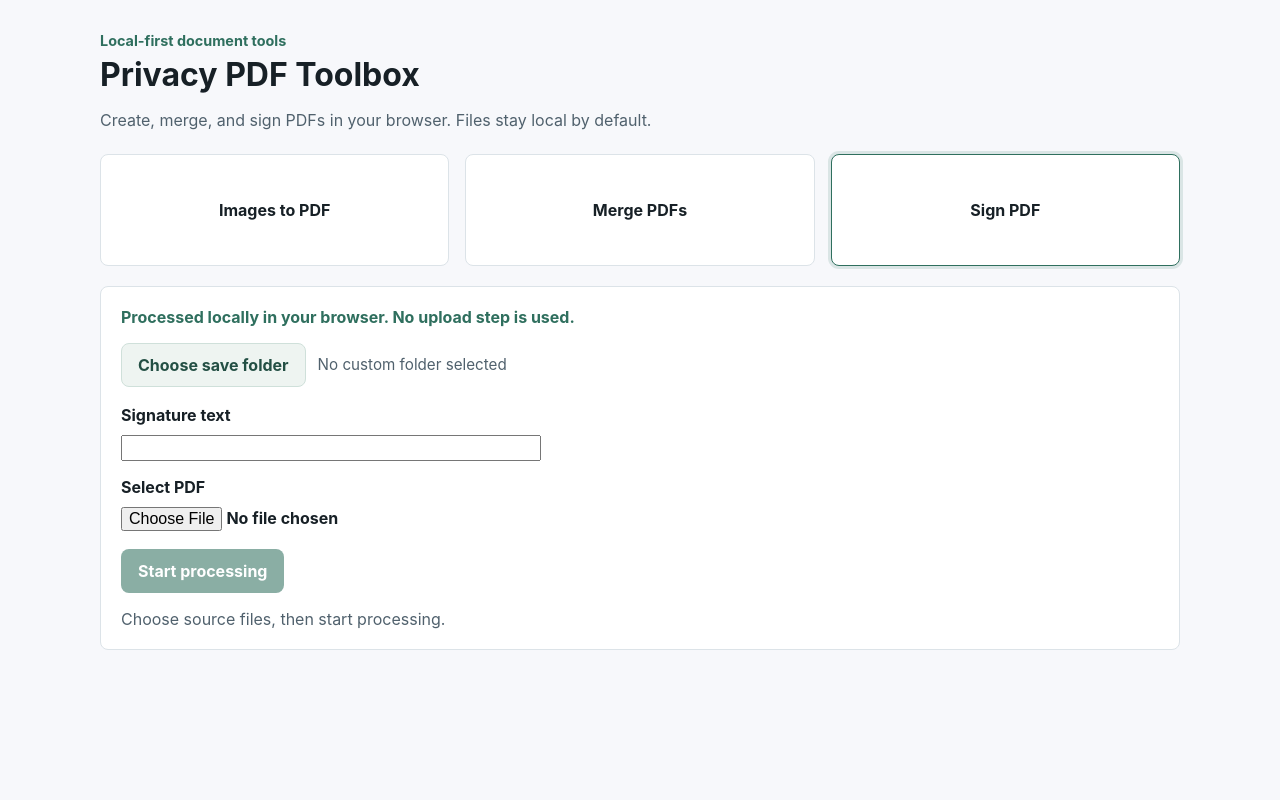
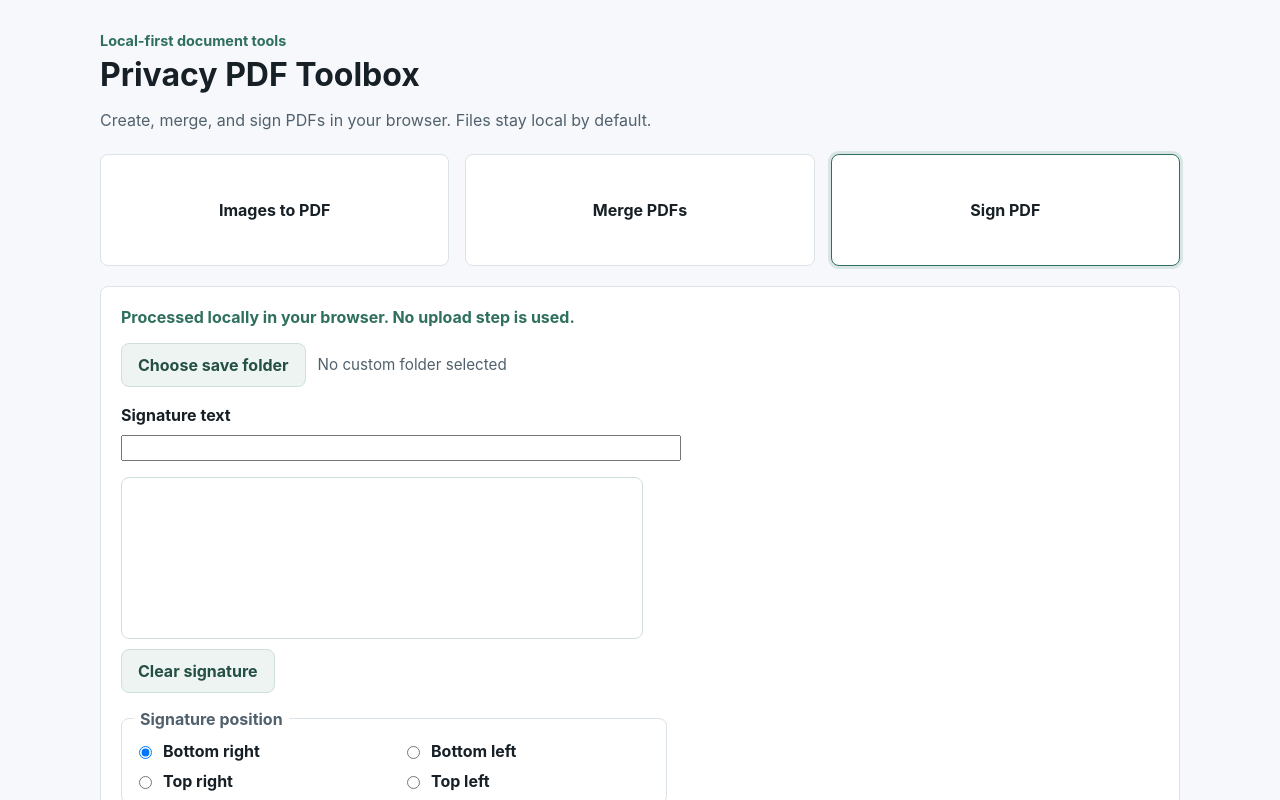
Before and after one commit to lordjun/app-builder, a React (Vite) app in the folder apps/privacy-first-pdf-toolbox/: page / in a window 1280 px wide. Both pictures are taken after a click on the button "Sign PDF". Shown: the top 800 px of the page. Built offline with nearby package versions, Linux system fonts and the light colour scheme.

Commit message:
Add handwritten signature controls

```diff
--- a/apps/privacy-first-pdf-toolbox/src/App.tsx
+++ b/apps/privacy-first-pdf-toolbox/src/App.tsx
@@ -1,9 +1,9 @@
-import { useState } from 'react';
+import { useRef, useState } from 'react';
 import { downloadPdf } from './pdf/download';
 import { validateFiles } from './pdf/fileValidation';
 import { createPdfFromImages } from './pdf/imageToPdf';
 import { mergePdfs } from './pdf/mergePdfs';
-import { signPdf } from './pdf/signPdf';
+import { type SignaturePosition, signPdf } from './pdf/signPdf';
 
 type Tool = 'images' | 'merge' | 'sign';
 
@@ -28,8 +28,12 @@ export default function App() {
   const [tool, setTool] = useState<Tool>('images');
   const [message, setMessage] = useState('Choose a tool to start.');
   const [signature, setSignature] = useState('');
+  const [signaturePosition, setSignaturePosition] = useState<SignaturePosition>('bottom-right');
+  const [hasHandwrittenSignature, setHasHandwrittenSignature] = useState(false);
+  const [isDrawingSignature, setIsDrawingSignature] = useState(false);
   const [selectedFiles, setSelectedFiles] = useState<File[]>([]);
   const [saveDirectory, setSaveDirectory] = useState<DirectoryHandle | null>(null);
+  const signatureCanvasRef = useRef<HTMLCanvasElement | null>(null);
 
   const supportsDirectoryPicker = typeof window !== 'undefined' && 'showDirectoryPicker' in window;
 
@@ -154,10 +158,82 @@ export default function App() {
         return;
       }
 
-      const bytes = await signPdf(pdfFile, signature);
+      const bytes = await signPdf(pdfFile, hasHandwrittenSignature
+        ? {
+            type: 'image',
+            imageBytes: await getSignatureCanvasBytes(),
+            position: signaturePosition,
+          }
+        : {
+            type: 'text',
+            text: signature,
+            position: signaturePosition,
+          });
       await saveOutput(bytes, 'signed.pdf');
       setMessage('Signed the PDF on the first page.');
     });
+  }
+
+  function startSignatureStroke(event: React.PointerEvent<HTMLCanvasElement>) {
+    const canvas = signatureCanvasRef.current;
+    const context = canvas?.getContext('2d');
+    if (!canvas || !context) {
+      return;
+    }
+
+    const { x, y } = getCanvasPoint(canvas, event);
+    context.strokeStyle = '#172026';
+    context.lineWidth = 3;
+    context.lineCap = 'round';
+    context.lineJoin = 'round';
+    context.beginPath();
+    context.moveTo(x, y);
+    setIsDrawingSignature(true);
+    setHasHandwrittenSignature(true);
+  }
+
+  function continueSignatureStroke(event: React.PointerEvent<HTMLCanvasElement>) {
+    if (!isDrawingSignature) {
+      return;
+    }
+
+    const canvas = signatureCanvasRef.current;
+    const context = canvas?.getContext('2d');
+    if (!canvas || !context) {
+      return;
+    }
+
+    const { x, y } = getCanvasPoint(canvas, event);
+    context.lineTo(x, y);
+    context.stroke();
+  }
+
+  function endSignatureStroke() {
+    setIsDrawingSignature(false);
+  }
+
+  function clearSignatureCanvas() {
+    const canvas = signatureCanvasRef.current;
+    const context = canvas?.getContext('2d');
+    if (canvas && context) {
+      context.clearRect(0, 0, canvas.width, canvas.height);
+    }
+    setHasHandwrittenSignature(false);
+    setMessage('Signature pad cleared.');
+  }
+
+  async function getSignatureCanvasBytes(): Promise<Uint8Array> {
+    const canvas = signatureCanvasRef.current;
+    if (!canvas) {
+      throw new Error('Signature pad is not available.');
+    }
+
+    const blob = await new Promise<Blob | null>((resolve) => canvas.toBlob(resolve, 'image/png'));
+    if (!blob) {
+      throw new Error('Signature image could not be created.');
+    }
+
+    return new Uint8Array(await blob.arrayBuffer());
   }
 
   async function saveOutput(bytes: Uint8Array, filename: string) {
@@ -224,6 +300,65 @@ export default function App() {
               Signature text
               <input value={signature} onChange={(event) => setSignature(event.target.value)} aria-label="Signature text" />
             </label>
+            <div className="signature-pad">
+              <canvas
+                aria-label="Handwritten signature pad"
+                className="signature-canvas"
+                height={160}
+                ref={signatureCanvasRef}
+                width={520}
+                onPointerDown={startSignatureStroke}
+                onPointerLeave={endSignatureStroke}
+                onPointerMove={continueSignatureStroke}
+                onPointerUp={endSignatureStroke}
+              />
+              <button className="secondary-button compact-button" type="button" onClick={clearSignatureCanvas}>
+                Clear signature
+              </button>
+            </div>
+            <fieldset className="position-options">
+              <legend>Signature position</legend>
+              <label>
+                <input
+                  checked={signaturePosition === 'bottom-right'}
+                  name="signature-position"
+                  type="radio"
+                  value="bottom-right"
+                  onChange={() => setSignaturePosition('bottom-right')}
+                />
+                Bottom right
+              </label>
+              <label>
+                <input
+                  checked={signaturePosition === 'bottom-left'}
+                  name="signature-position"
+                  type="radio"
+                  value="bottom-left"
+                  onChange={() => setSignaturePosition('bottom-left')}
+                />
+                Bottom left
+              </label>
+              <label>
+                <input
+                  checked={signaturePosition === 'top-right'}
+                  name="signature-position"
+                  type="radio"
+                  value="top-right"
+                  onChange={() => setSignaturePosition('top-right')}
+                />
+                Top right
+              </label>
+              <label>
+                <input
+                  checked={signaturePosition === 'top-left'}
+                  name="signature-position"
+                  type="radio"
+                  value="top-left"
+                  onChange={() => setSignaturePosition('top-left')}
+                />
+                Top left
+              </label>
+            </fieldset>
             <label className="file-picker">
               Select PDF
               <input type="file" accept="application/pdf" onChange={(event) => selectFiles(event.currentTarget.files)} />
@@ -238,7 +373,7 @@ export default function App() {
                 <li className="file-row" key={`${file.name}-${file.size}-${file.lastModified}-${index}`}>
                   <div className="file-meta">
                     <span className="file-name">{file.name}</span>
-                    <span className="file-detail">{formatFileSize(file.size)} · {file.type || 'unknown type'}</span>
+                    <span className="file-detail">{formatFileSize(file.size)} | {file.type || 'unknown type'}</span>
                   </div>
                   <div className="file-actions">
                     <button
@@ -292,3 +427,14 @@ function formatFileSize(size: number): string {
 
   return `${(size / (1024 * 1024)).toFixed(1)} MB`;
 }
+
+function getCanvasPoint(canvas: HTMLCanvasElement, event: React.PointerEvent<HTMLCanvasElement>): { x: number; y: number } {
+  const rect = canvas.getBoundingClientRect();
+  const scaleX = canvas.width / rect.width;
+  const scaleY = canvas.height / rect.height;
+
+  return {
+    x: (event.clientX - rect.left) * scaleX,
+    y: (event.clientY - rect.top) * scaleY,
+  };
+}
--- a/apps/privacy-first-pdf-toolbox/src/pdf/signPdf.ts
+++ b/apps/privacy-first-pdf-toolbox/src/pdf/signPdf.ts
@@ -1,24 +1,91 @@
 import { PDFDocument, rgb, StandardFonts } from 'pdf-lib';
 import { readFileBytes } from './readFileBytes';
 
-export async function signPdf(file: File, signatureText: string): Promise<Uint8Array> {
-  const trimmed = signatureText.trim();
-  if (!trimmed) {
+export const SIGNATURE_POSITIONS = ['bottom-right', 'bottom-left', 'top-right', 'top-left'] as const;
+
+export type SignaturePosition = (typeof SIGNATURE_POSITIONS)[number];
+
+export type SignatureInput =
+  | {
+      type: 'text';
+      text: string;
+      position: SignaturePosition;
+    }
+  | {
+      type: 'image';
+      imageBytes: Uint8Array;
+      position: SignaturePosition;
+    };
+
+export async function signPdf(file: File, signature: string | SignatureInput): Promise<Uint8Array> {
+  const normalized = normalizeSignature(signature);
+  if (normalized.type === 'text' && !normalized.text.trim()) {
     throw new Error('Signature text is required.');
   }
 
   const pdf = await PDFDocument.load(await readFileBytes(file));
+  const firstPage = pdf.getPage(0);
+  const { height, width } = firstPage.getSize();
+
+  if (normalized.type === 'image') {
+    const image = await pdf.embedPng(normalized.imageBytes);
+    const maxWidth = 140;
+    const maxHeight = 60;
+    const scale = Math.min(maxWidth / image.width, maxHeight / image.height, 1);
+    const imageWidth = image.width * scale;
+    const imageHeight = image.height * scale;
+    const { x, y } = getSignatureCoordinates(normalized.position, width, height, imageWidth, imageHeight);
+
+    firstPage.drawImage(image, {
+      x,
+      y,
+      width: imageWidth,
+      height: imageHeight,
+    });
+
+    return pdf.save();
+  }
+
+  const trimmed = normalized.text.trim();
   const font = await pdf.embedFont(StandardFonts.Helvetica);
-  const firstPage = pdf.getPage(0);
-  const { width } = firstPage.getSize();
+  const size = 18;
+  const textWidth = font.widthOfTextAtSize(trimmed, size);
+  const textHeight = size;
+  const { x, y } = getSignatureCoordinates(normalized.position, width, height, textWidth, textHeight);
 
   firstPage.drawText(trimmed, {
-    x: Math.max(36, width - 180),
-    y: 48,
-    size: 18,
+    x,
+    y,
+    size,
     font,
-    color: rgb(0.05, 0.12, 0.16)
+    color: rgb(0.05, 0.12, 0.16),
   });
 
   return pdf.save();
 }
+
+function normalizeSignature(signature: string | SignatureInput): SignatureInput {
+  if (typeof signature === 'string') {
+    return {
+      type: 'text',
+      text: signature,
+      position: 'bottom-right',
+    };
+  }
+
+  return signature;
+}
+
+function getSignatureCoordinates(
+  position: SignaturePosition,
+  pageWidth: number,
+  pageHeight: number,
+  itemWidth: number,
+  itemHeight: number,
+): { x: number; y: number } {
+  const margin = 36;
+  const x = position.endsWith('right') ? Math.max(margin, pageWidth - itemWidth - margin) : margin;
+  const y = position.startsWith('top') ? Math.max(margin, pageHeight - itemHeight - margin) : margin;
+
+  return { x, y };
+}
--- a/apps/privacy-first-pdf-toolbox/src/styles.css
+++ b/apps/privacy-first-pdf-toolbox/src/styles.css
@@ -139,13 +139,59 @@ h1 {
 .signing-panel {
   display: grid;
   gap: 16px;
-  max-width: 420px;
+  max-width: 560px;
 }
 
 .signing-panel label {
   display: grid;
   gap: 10px;
   font-weight: 700;
+}
+
+.signature-pad {
+  display: grid;
+  gap: 10px;
+}
+
+.signature-canvas {
+  width: 100%;
+  max-width: 520px;
+  height: 160px;
+  border: 1px solid #cfe0da;
+  border-radius: 8px;
+  background: #ffffff;
+  touch-action: none;
+}
+
+.compact-button {
+  justify-self: start;
+}
+
+.position-options {
+  display: grid;
+  grid-template-columns: repeat(2, minmax(0, 1fr));
+  gap: 10px 16px;
+  max-width: 520px;
+  margin: 0;
+  padding: 12px;
+  border: 1px solid #dce3e8;
+  border-radius: 8px;
+}
+
+.position-options legend {
+  padding: 0 6px;
+  color: #50616d;
+  font-weight: 700;
+}
+
+.position-options label {
+  display: flex;
+  align-items: center;
+  gap: 8px;
+}
+
+.position-options input {
+  width: auto;
 }
 
 .selected-files {
@@ -247,4 +293,8 @@ h1 {
   .icon-button {
     flex: 1 1 96px;
   }
+
+  .position-options {
+    grid-template-columns: 1fr;
+  }
 }
```
Also changed, not shown: 2 other files (tests, documents, lock files or other folders).
